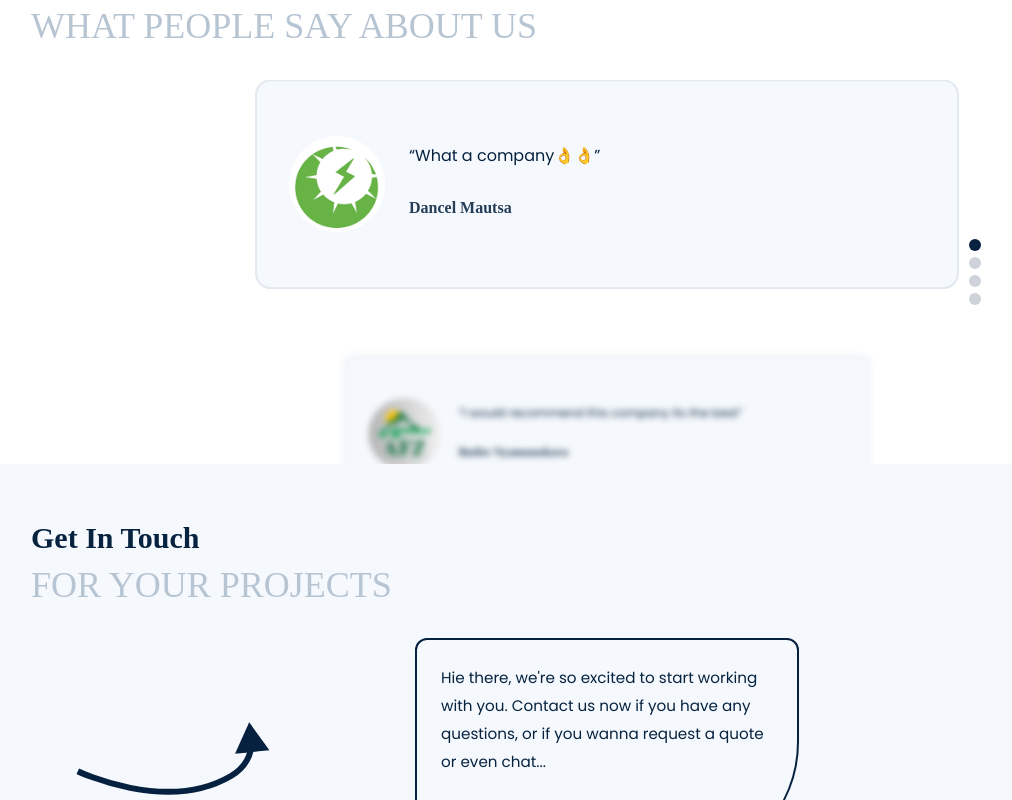
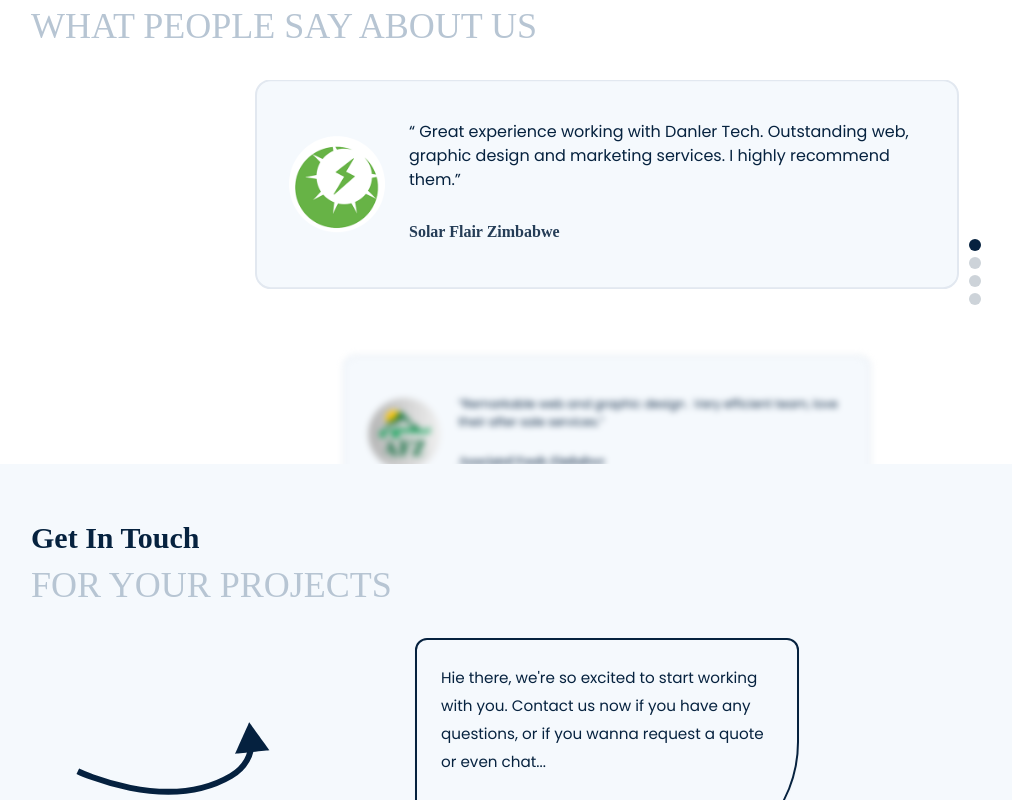
Before and after one commit to spicorn/Danler-Tech, a React (Vite) app: page / in a window 1280 px wide. Shown: the part 2900-3700 px from the top of the page, without its empty margins (33-1045 px from the left). Built offline with nearby package versions, Linux system fonts and the light colour scheme; a web font is replaced by a local one.

Commit message:
Update Content.js

```diff
--- a/src/Content.js
+++ b/src/Content.js
@@ -130,24 +130,32 @@ export const content = {
     subtitle: "WHAT PEOPLE SAY ABOUT US",
     testimonials_content: [
       {
-        review: "“What a company👌👌”",
+        review:
+          "“ Great experience working with Danler Tech. Outstanding web, graphic design and marketing services. I highly recommend them.”",
         img: avatar1,
-        name: "Dancel Mautsa",
+        link: " https://solarflair.co.zw/",
+        name: "Solar Flair Zimbabwe",
       },
       {
-        review: "“l would recommend this  company its the best”",
+        review:
+          "“Remarkable web and graphic design . Very efficient team, love their after sale services.”",
         img: avatar2,
-        name: "Butler Nyamunokora",
+        link: "https://associated-foods-zimbabwe.vercel.app",
+        name: "Associated Foods Zimbabwe",
       },
       {
-        review: "“Inyama boizz🔥🔥⚒️⚒️”",
+        review:
+          "“Danler Tech offers the best services at affordable prices. I highly recommend them.”",
         img: avatar3,
-        name: "Tinotenda Mautsa",
+        link: "https://www.instagram.com/no_bu_kho_si/",
+        name: "Noleen Manda",
       },
       {
-        review: "“Immm huh ichi inyama ndaty🔥🔥🔥”",
+        review:
+          "“Danler Tech provided an excellent service experience. Their graphic design and marketing work was of outstanding quality. I strongly advise others to use Danler Tech's services.”",
         img: avatar4,
-        name: "Kelvin Mautsa",
+        link: "https://www.instagram.com/_tadiwa_nashe_/",
+        name: "Ronald Mhizha",
       },
     ],
   },
```
